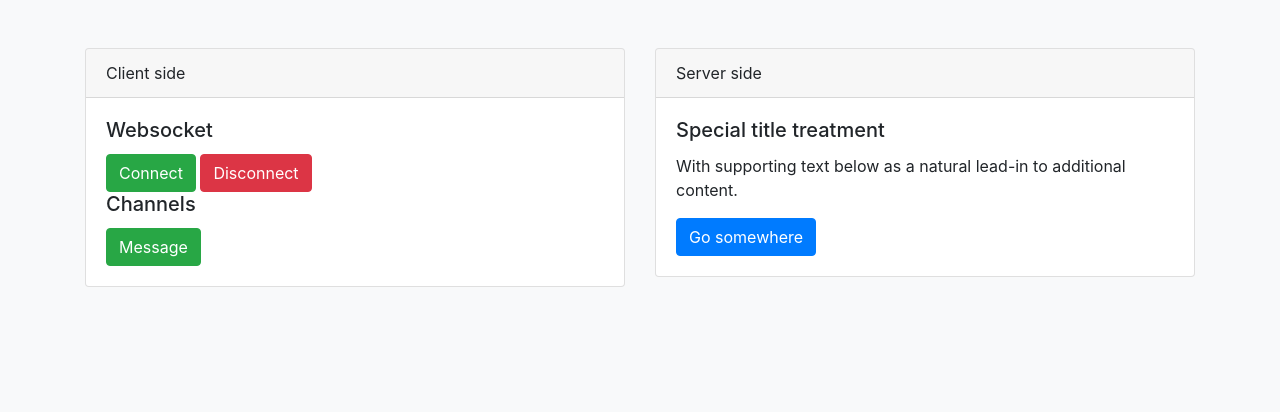
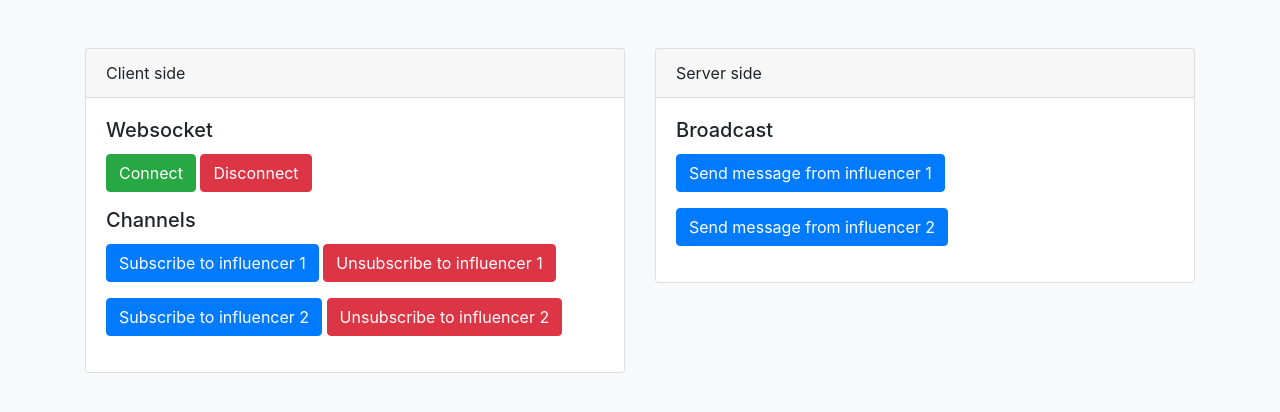
Before and after one commit to nicolas-pantel/MiWo, a Django app: page /demo in a window 1280 px wide. Shown: the part 66-478 px from the top of the page. Run offline with Django 3.2, Linux system fonts and the light colour scheme; some libraries are stand-ins or nearby versions.

Commit message:
feature(demo): Subscription and messages from server

```diff
--- a/backoffice/templates/backoffice/base.html
+++ b/backoffice/templates/backoffice/base.html
@@ -53,7 +53,10 @@
 
   <!-- Optional JavaScript -->
   <!-- jQuery first, then Popper.js, then Bootstrap JS -->
+  <!-- slim version insufficiant for demo page
   <script src="https://code.jquery.com/jquery-3.2.1.slim.min.js" integrity="sha384-KJ3o2DKtIkvYIK3UENzmM7KCkRr/rE9/Qpg6aAZGJwFDMVNA/GpGFF93hXpG5KkN" crossorigin="anonymous"></script>
+  -->
+  <script src="https://code.jquery.com/jquery-3.3.1.min.js" integrity="sha256-FgpCb/KJQlLNfOu91ta32o/NMZxltwRo8QtmkMRdAu8=" crossorigin="anonymous"></script>
   <script src="https://cdnjs.cloudflare.com/ajax/libs/popper.js/1.12.9/umd/popper.min.js" integrity="sha384-ApNbgh9B+Y1QKtv3Rn7W3mgPxhU9K/ScQsAP7hUibX39j7fakFPskvXusvfa0b4Q" crossorigin="anonymous"></script>
   <script src="https://maxcdn.bootstrapcdn.com/bootstrap/4.0.0/js/bootstrap.min.js" integrity="sha384-JZR6Spejh4U02d8jOt6vLEHfe/JQGiRRSQQxSfFWpi1MquVdAyjUar5+76PVCmYl" crossorigin="anonymous"></script>
 
--- a/backoffice/templates/backoffice/demo.html
+++ b/backoffice/templates/backoffice/demo.html
@@ -12,8 +12,15 @@
                 <h5 class="card-title">Websocket</h5>
                 <button type="button" class="btn btn-success" id="btn-connect">Connect</button>
                 <button type="button" class="btn btn-danger" id="btn-disconnect">Disconnect</button>
-                <h5 class="card-title">Channels</h5>
-                <button type="button" class="btn btn-success" id="btn-message">Message</button>
+                <h5 class="card-title mt-3">Channels</h5>
+                <p>
+                    <button type="button" class="btn btn-primary" id="btn-subscribe-1">Subscribe to influencer 1</button>
+                    <button type="button" class="btn btn-danger" id="btn-unsubscribe-1">Unsubscribe to influencer 1</button>
+                </p>
+                <p>
+                    <button type="button" class="btn btn-primary" id="btn-subscribe-2">Subscribe to influencer 2</button>
+                    <button type="button" class="btn btn-danger" id="btn-unsubscribe-2">Unsubscribe to influencer 2</button>
+                </p>
               </div>
             </div>
         </div>
@@ -24,9 +31,9 @@
                 Server side
               </div>
               <div class="card-body">
-                <h5 class="card-title">Special title treatment</h5>
-                <p class="card-text">With supporting text below as a natural lead-in to additional content.</p>
-                <a href="#" class="btn btn-primary">Go somewhere</a>
+                <h5 class="card-title">Broadcast</h5>
+                <p><button type="button" class="btn btn-primary" id="btn-server-send-1">Send message from influencer 1</button></p>
+                <p><button type="button" class="btn btn-primary" id="btn-server-send-2">Send message from influencer 2</button></p>
               </div>
             </div>
         </div>
@@ -42,24 +49,57 @@
     var ws_prefix = "wss://" // Heroku default to SSL
 {% endif %}
 
+//////////////////////////// Client side ////////////////////////////
+// Websocket connection
 $("#btn-connect").on("click", function(){
+    // Websocket connection
     demoSocket = new WebSocket(
         ws_prefix + window.location.host +
         '/ws/demo/');
 
+    // Callback to messages sent by server
     demoSocket.onmessage = function(event){
         console.log(event.data);
     }
 });
 
+// Websocket closing
 $("#btn-disconnect").on("click", function(){
     demoSocket.close();
 });
 
-$("#btn-message").on("click", function(){
+// Channels subscription
+$("#btn-subscribe-1").on("click", function(){
     demoSocket.send(JSON.stringify({
-            'message': "THIS IS SENT MESSAGE"
+            'subscribe': "channel-1"
         }));
-})
+});
 
+$("#btn-subscribe-2").on("click", function(){
+    demoSocket.send(JSON.stringify({
+            'subscribe': "channel-2"
+        }));
+});
+
+// Channels unsubscription
+$("#btn-unsubscribe-1").on("click", function(){
+    demoSocket.send(JSON.stringify({
+            'unsubscribe': "channel-1"
+        }));
+});
+
+$("#btn-unsubscribe-2").on("click", function(){
+    demoSocket.send(JSON.stringify({
+            'unsubscribe': "channel-2"
+        }));
+});
+
+//////////////////////////// Server side ////////////////////////////
+$("#btn-server-send-1").on("click", function(){
+    $.ajax({url: "demo/channel-1"});
+});
+
+$("#btn-server-send-2").on("click", function(){
+    $.ajax({url: "demo/channel-2"});
+});
 {% endblock %}
--- a/backoffice/urls.py
+++ b/backoffice/urls.py
@@ -6,4 +6,5 @@ from . import views
 urlpatterns = [
     path('', views.IndexView.as_view(), name='index'),
     path('demo', views.DemoView.as_view(), name='demo'),
+    path('demo/<channel>', views.DemoServerView.as_view(), name="demo_server"),
 ]
--- a/backoffice/views.py
+++ b/backoffice/views.py
@@ -1,4 +1,8 @@
-from django.views.generic import TemplateView
+from django.http import JsonResponse
+from django.views.generic import TemplateView, View
+
+from asgiref.sync import async_to_sync
+from channels.layers import get_channel_layer
 
 
 class IndexView(TemplateView):
@@ -7,3 +11,14 @@ class IndexView(TemplateView):
 
 class DemoView(TemplateView):
     template_name = "backoffice/demo.html"
+
+
+class DemoServerView(View):
+    """Send a simple message to channels groups"""
+    def get(self, request, channel, *args, **kwargs):
+        channel_layer = get_channel_layer()
+        async_to_sync(channel_layer.group_send)(
+            channel,
+            {"type": "influencer.broadcast", "text": "Message sent from influencer " + channel[-1]},
+        )
+        return JsonResponse({'response': 'ok'})
```
Also changed, not shown: backoffice/consumers.py (+28 -4 lines).
